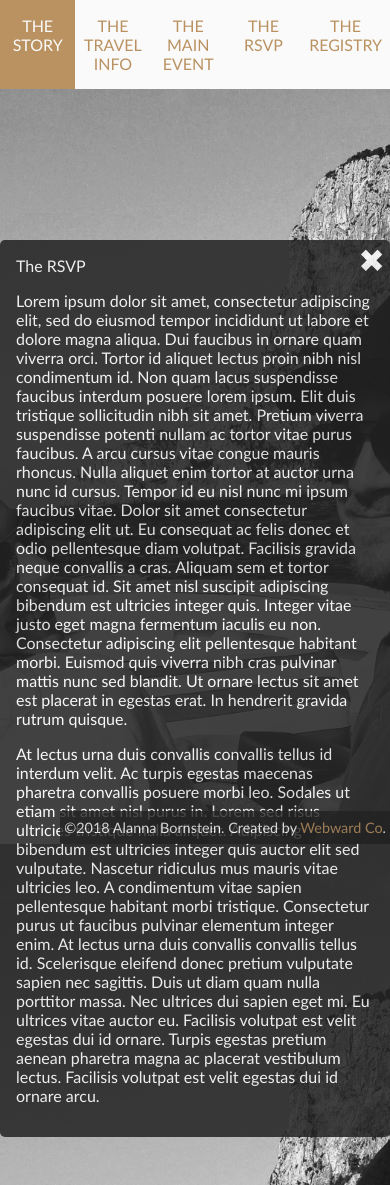
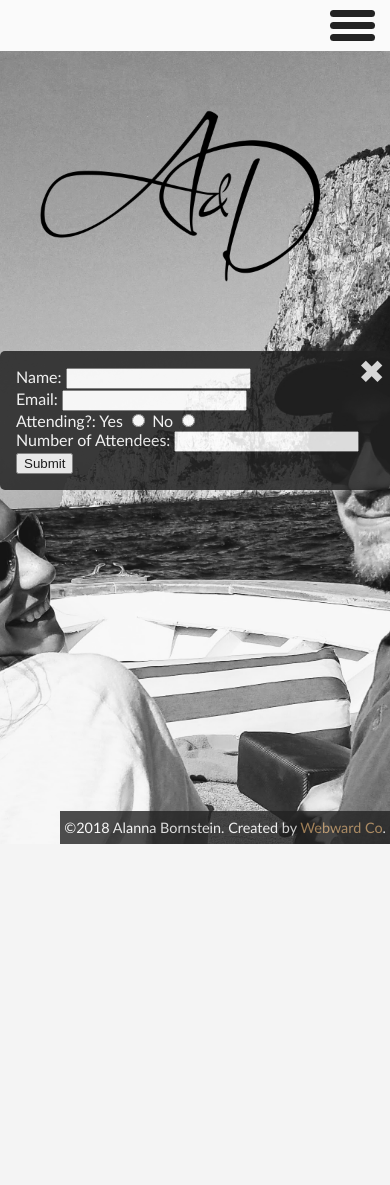
Before and after one commit to nhayward/ali-and-darren, a PHP site: page /rsvp/index.html in a window 390 px wide; the page is wider, and only the part inside the window is pictured. After the commit the page ends 844 px from the top of that part, so only its background shows below. Run offline with PHP 8.4, Linux system fonts and the light colour scheme.

Commit message:
rsvp and mobile menu functionality

```diff
--- a/css/style.css
+++ b/css/style.css
@@ -4,34 +4,120 @@
   background-size: cover;
   background-attachment: fixed;
   background-repeat: no-repeat;
-  background-position: 50% 60%;
+  background-position: 50% 50%;
   font-family: "Trebuchet MS", "Lucida Grande", "Lucida Sans Unicode", "Lucida Sans", Tahoma, sans-serif;
   color: #fafafa; }
   body a {
     color: #ba9261;
     text-decoration: none; }
+  body #mobile-menu-curtain {
+    display: none;
+    position: absolute;
+    top: 0;
+    right: 0;
+    bottom: 0;
+    left: 0;
+    z-index: 1; }
   body nav {
     display: flex;
     position: fixed;
     top: 0;
     left: 0;
+    min-height: 51px;
     width: 100%;
     background-color: #fafafa;
     text-transform: uppercase;
     text-align: center;
     z-index: 1; }
-    body nav a {
+    body nav .nav-item {
       transition: .25s all;
       flex-basis: 20%;
       cursor: pointer;
       padding: 1rem 0.5rem; }
-      body nav a:hover {
+      body nav .nav-item:hover, body nav .nav-item.active {
         background-color: #ba9261;
         color: #fafafa; }
+      @media (max-width: 709px) {
+        body nav .nav-item {
+          display: none; } }
+    body nav #mobile-menu-icon {
+      display: none;
+      position: absolute;
+      top: -6px;
+      right: 15px;
+      margin: 1rem auto;
+      width: 45px;
+      height: 45px;
+      -webkit-transform: rotate(0deg);
+      -moz-transform: rotate(0deg);
+      -o-transform: rotate(0deg);
+      transform: rotate(0deg);
+      -webkit-transition: .5s ease-in-out;
+      -moz-transition: .5s ease-in-out;
+      -o-transition: .5s ease-in-out;
+      transition: .5s ease-in-out;
+      cursor: pointer; }
+      body nav #mobile-menu-icon div {
+        display: block;
+        position: absolute;
+        height: 7px;
+        width: 100%;
+        background-color: #222;
+        border-radius: 9px;
+        opacity: 1;
+        left: 0;
+        -webkit-transform: rotate(0deg);
+        -moz-transform: rotate(0deg);
+        -o-transform: rotate(0deg);
+        transform: rotate(0deg);
+        -webkit-transition: .25s ease-in-out;
+        -moz-transition: .25s ease-in-out;
+        -o-transition: .25s ease-in-out;
+        transition: .25s ease-in-out; }
+        body nav #mobile-menu-icon div:nth-child(1) {
+          top: 0px; }
+        body nav #mobile-menu-icon div:nth-child(2) {
+          top: 12px; }
+        body nav #mobile-menu-icon div:nth-child(3) {
+          top: 24px; }
+      body nav #mobile-menu-icon.open div:nth-child(1) {
+        top: 12px;
+        -webkit-transform: rotate(135deg);
+        -moz-transform: rotate(135deg);
+        -o-transform: rotate(135deg);
+        transform: rotate(135deg); }
+      body nav #mobile-menu-icon.open div:nth-child(2) {
+        opacity: 0;
+        left: -60px; }
+      body nav #mobile-menu-icon.open div:nth-child(3) {
+        top: 12px;
+        -webkit-transform: rotate(-135deg);
+        -moz-transform: rotate(-135deg);
+        -o-transform: rotate(-135deg);
+        transform: rotate(-135deg); }
+      @media (max-width: 709px) {
+        body nav #mobile-menu-icon {
+          display: block; } }
+    body nav #mobile-menu {
+      display: none;
+      position: absolute;
+      top: 51px;
+      right: 0;
+      background-color: #fafafa;
+      text-align: left; }
+      body nav #mobile-menu .nav-item {
+        display: inline-block;
+        box-sizing: border-box;
+        width: 100%; }
+  body section#monogram {
+    margin-top: 3rem;
+    text-align: center; }
+    body section#monogram img {
+      max-width: 400px; }
   body section#content-container {
     position: relative;
     max-width: 800px;
-    margin: 15rem auto 3rem;
+    margin: 0 auto 3rem;
     border-radius: 5px;
     opacity: .85;
     background-color: #222;
--- a/css/style.scss
+++ b/css/style.scss
@@ -8,7 +8,7 @@
     background-size: cover;
     background-attachment: fixed;
     background-repeat: no-repeat;
-    background-position: 50% 60%;
+    background-position: 50% 50%;
     font-family: "Trebuchet MS", "Lucida Grande", "Lucida Sans Unicode", "Lucida Sans", Tahoma, sans-serif;
     color: $white;
 
@@ -17,28 +17,154 @@
         text-decoration: none;
     }
 
+    #mobile-menu-curtain {
+        display: none;
+        position: absolute;
+        top: 0;
+        right: 0;
+        bottom: 0;
+        left: 0;
+        z-index: 1;
+    }
+
     nav {
         display: flex;
         position: fixed;
         top: 0;
         left: 0;
+        min-height: 51px;
         width: 100%;
         background-color: $white;
         text-transform: uppercase;
         text-align: center;
         z-index: 1;
 
-        a {
+        .nav-item {
             transition: .25s all;
             flex-basis: 20%;
             cursor: pointer;
             padding: 1rem 0.5rem;
 
-            &:hover {
+            &:hover, &.active {
                 background-color: $gold;
                 color: $white;
             }
 
+            @media(max-width: 709px) {
+                display: none;
+            }
+
+        }
+
+        #mobile-menu-icon {
+            display: none;
+            position: absolute;
+            top: -6px;
+            right: 15px;
+            margin: 1rem auto;
+            width: 45px;
+            height: 45px;
+            -webkit-transform: rotate(0deg);
+            -moz-transform: rotate(0deg);
+            -o-transform: rotate(0deg);
+            transform: rotate(0deg);
+            -webkit-transition: .5s ease-in-out;
+            -moz-transition: .5s ease-in-out;
+            -o-transition: .5s ease-in-out;
+            transition: .5s ease-in-out;
+            cursor: pointer;
+
+            div {
+                display: block;
+                position: absolute;
+                height: 7px;
+                width: 100%;
+                background-color: $black;
+                border-radius: 9px;
+                opacity: 1;
+                left: 0;
+                -webkit-transform: rotate(0deg);
+                -moz-transform: rotate(0deg);
+                -o-transform: rotate(0deg);
+                transform: rotate(0deg);
+                -webkit-transition: .25s ease-in-out;
+                -moz-transition: .25s ease-in-out;
+                -o-transition: .25s ease-in-out;
+                transition: .25s ease-in-out;
+
+                &:nth-child(1) {
+                    top: 0px;
+                }
+
+                &:nth-child(2) {
+                    top: 12px;
+                }
+
+                &:nth-child(3) {
+                    top: 24px;
+                }
+
+            }
+
+            &.open {
+
+                div {
+
+                    &:nth-child(1) {
+                      top: 12px;
+                      -webkit-transform: rotate(135deg);
+                      -moz-transform: rotate(135deg);
+                      -o-transform: rotate(135deg);
+                      transform: rotate(135deg);
+                    }
+
+                    &:nth-child(2) {
+                      opacity: 0;
+                      left: -60px;
+                    }
+
+                    &:nth-child(3) {
+                      top: 12px;
+                      -webkit-transform: rotate(-135deg);
+                      -moz-transform: rotate(-135deg);
+                      -o-transform: rotate(-135deg);
+                      transform: rotate(-135deg);
+                    }
+
+                }
+
+            }
+
+            @media(max-width: 709px) {
+                display: block;
+            }
+
+        }
+
+        #mobile-menu {
+            display: none;
+            position: absolute;
+            top: 51px;
+            right: 0;
+            background-color: $white;
+            text-align: left;
+
+            .nav-item {
+                display: inline-block;
+                box-sizing: border-box;
+                width: 100%;
+            }
+
+        }
+
+    }
+
+    section#monogram {
+        margin-top: 3rem;
+        text-align: center;
+
+        img {
+            max-width: 400px;
         }
 
     }
@@ -46,7 +172,7 @@
     section#content-container {
         position: relative;
         max-width: 800px;
-        margin: 15rem auto 3rem;
+        margin: 0 auto 3rem;
         border-radius: 5px;
         opacity: .85;
         background-color: $black;
--- a/rsvp/index.html
+++ b/rsvp/index.html
@@ -2,29 +2,52 @@
 <html>
 <head>
     <title>Ali and Darren</title>
+    <meta name="viewport" content="width=device-width,initial-scale=1.0">
     <link rel="stylesheet" type="text/css" href="/css/style.css">
     <script type="text/javascript" src="/js/jquery-3.3.1.min.js"></script>
     <script type="text/javascript" src="/js/script.js"></script>
 </head>
 <body>
 
+    <div id="mobile-menu-curtain"></div>
     <nav>
-        <a data-content="story">The Story</a>
-        <a data-content="travel">The Travel Info</a>
-        <a data-content="event">The Main Event</a>
-        <a data-content="rsvp">The RSVP</a>
-        <a data-content="registry">The Registry</a>
+        <a class="nav-item" data-content="story">The Story</a>
+        <a class="nav-item" data-content="travel">The Travel Info</a>
+        <a class="nav-item" data-content="event">The Main Event</a>
+        <a class="nav-item active" data-content="rsvp">The RSVP</a>
+        <a class="nav-item" data-content="registry">The Registry</a>
+        <div id="mobile-menu-icon">
+            <div></div>
+            <div></div>
+            <div></div>
+        </div>
+        <div id="mobile-menu">
+            <a class="nav-item" data-content="story">The Story</a><br>
+            <a class="nav-item" data-content="travel">The Travel Info</a><br>
+            <a class="nav-item" data-content="event">The Main Event</a><br>
+            <a class="nav-item active" data-content="rsvp">The RSVP</a><br>
+            <a class="nav-item" data-content="registry">The Registry</a>
+        </div>
     </nav>
+
+    <section id="monogram">
+        <img src="/img/monogram.png">
+    </section>
 
     <section id="content-container">
         <span id="close">&#10006;</span>
 
         <section id="content">
-            <span>The RSVP</span>
-
-            <p>Lorem ipsum dolor sit amet, consectetur adipiscing elit, sed do eiusmod tempor incididunt ut labore et dolore magna aliqua. Dui faucibus in ornare quam viverra orci. Tortor id aliquet lectus proin nibh nisl condimentum id. Non quam lacus suspendisse faucibus interdum posuere lorem ipsum. Elit duis tristique sollicitudin nibh sit amet. Pretium viverra suspendisse potenti nullam ac tortor vitae purus faucibus. A arcu cursus vitae congue mauris rhoncus. Nulla aliquet enim tortor at auctor urna nunc id cursus. Tempor id eu nisl nunc mi ipsum faucibus vitae. Dolor sit amet consectetur adipiscing elit ut. Eu consequat ac felis donec et odio pellentesque diam volutpat. Facilisis gravida neque convallis a cras. Aliquam sem et tortor consequat id. Sit amet nisl suscipit adipiscing bibendum est ultricies integer quis. Integer vitae justo eget magna fermentum iaculis eu non. Consectetur adipiscing elit pellentesque habitant morbi. Euismod quis viverra nibh cras pulvinar mattis nunc sed blandit. Ut ornare lectus sit amet est placerat in egestas erat. In hendrerit gravida rutrum quisque.</p>
-
-            <p>At lectus urna duis convallis convallis tellus id interdum velit. Ac turpis egestas maecenas pharetra convallis posuere morbi leo. Sodales ut etiam sit amet nisl purus in. Lorem sed risus ultricies tristique nulla aliquet. Adipiscing bibendum est ultricies integer quis auctor elit sed vulputate. Nascetur ridiculus mus mauris vitae ultricies leo. A condimentum vitae sapien pellentesque habitant morbi tristique. Consectetur purus ut faucibus pulvinar elementum integer enim. At lectus urna duis convallis convallis tellus id. Scelerisque eleifend donec pretium vulputate sapien nec sagittis. Duis ut diam quam nulla porttitor massa. Nec ultrices dui sapien eget mi. Eu ultrices vitae auctor eu. Facilisis volutpat est velit egestas dui id ornare. Turpis egestas pretium aenean pharetra magna ac placerat vestibulum lectus. Facilisis volutpat est velit egestas dui id ornare arcu.</p>
+            <form id="rsvp-form">
+                <label>Name: <input type="text" name="name"></label><br>
+                <label>Email: <input type="text" name="email"></label><br>
+                <label>Attending?:
+                    <label>Yes <input type="radio" value="Yes" name="attending"></label>
+                    <label>No <input type="radio" value="No" name="attending"></label>
+                </label><br>
+                <label>Number of Attendees: <input type="number" name="attendees"></label><br>
+                <input type="submit" value="Submit">
+            </form>
         </section>
     </section>
 
```
Also changed, not shown: event/index.html (+23 -5 lines), index.html (+23 -5 lines), js/GSheetAsDB.min.js (added, +16 -0 lines), js/script.js (+44 -7 lines), registry/index.html (+23 -5 lines), story/index.html (+23 -5 lines), travel/index.html (+23 -5 lines), img/monogram.png (added).
